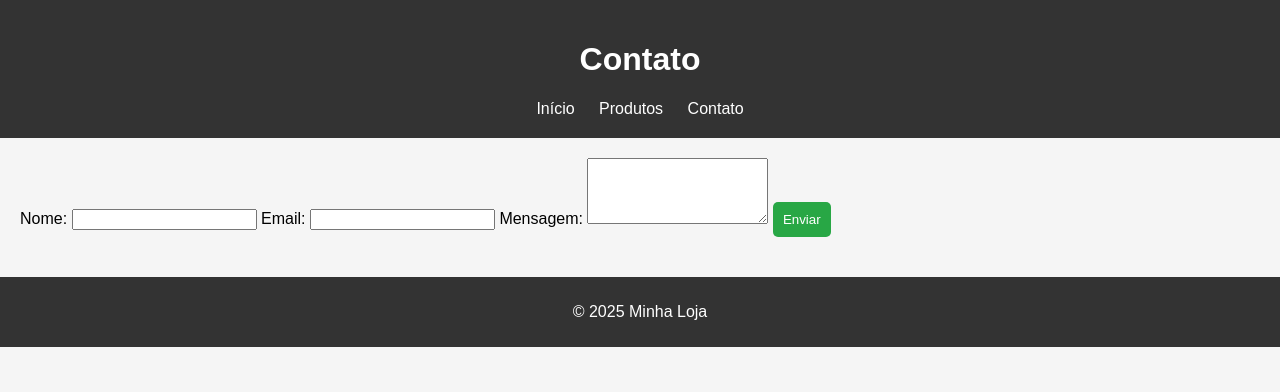
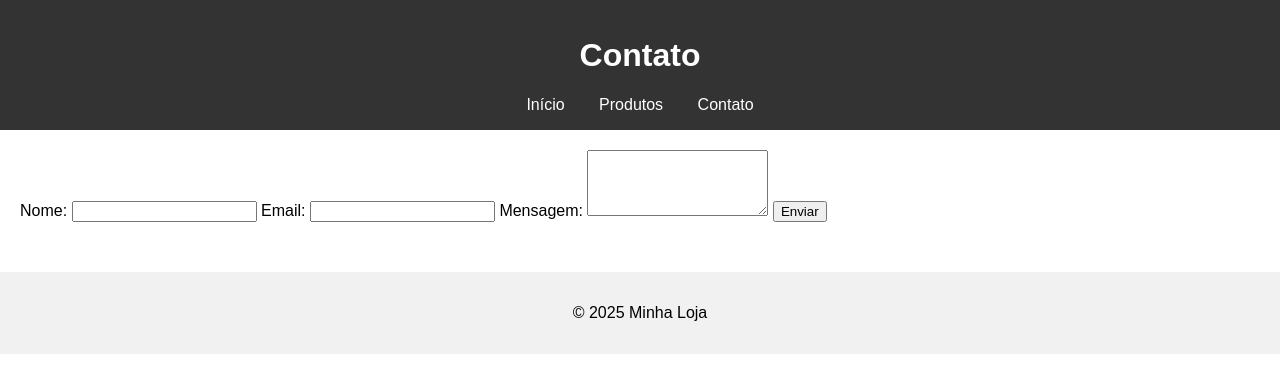
Before and after one commit to Joao1706/loja-roupas, a plain HTML site: page contato.html in a window 1280 px wide. Drawn offline with Linux system fonts and the light colour scheme.

Commit message:
Update style.css

```diff
--- a/style.css
+++ b/style.css
@@ -2,56 +2,44 @@ body {
   font-family: Arial, sans-serif;
   margin: 0;
   padding: 0;
-  background: #f5f5f5;
 }
 
 header {
-  background: #333;
-  color: white;
-  padding: 20px;
+  background-color: #333;
+  padding: 1rem;
+  color: #fff;
   text-align: center;
 }
 
 nav a {
-  color: white;
-  margin: 0 10px;
+  color: #fff;
+  margin: 0 15px;
   text-decoration: none;
+}
+
+nav a:hover {
+  text-decoration: underline;
 }
 
 main {
   padding: 20px;
 }
 
+footer {
+  text-align: center;
+  padding: 1rem;
+  background-color: #f1f1f1;
+  margin-top: 30px;
+}
+
 .produtos {
   display: flex;
+  flex-wrap: wrap;
   gap: 20px;
 }
 
 .produto {
-  background: white;
-  padding: 10px;
-  border-radius: 5px;
-  text-align: center;
-  width: 200px;
+  border: 1px solid #ccc;
+  padding: 1rem;
+  width: 250px;
 }
-
-button {
-  background: #28a745;
-  color: white;
-  border: none;
-  padding: 10px;
-  cursor: pointer;
-  border-radius: 5px;
-}
-
-button:hover {
-  background: #218838;
-}
-
-footer {
-  background: #333;
-  color: white;
-  text-align: center;
-  padding: 10px;
-  margin-top: 20px;
-}
```
